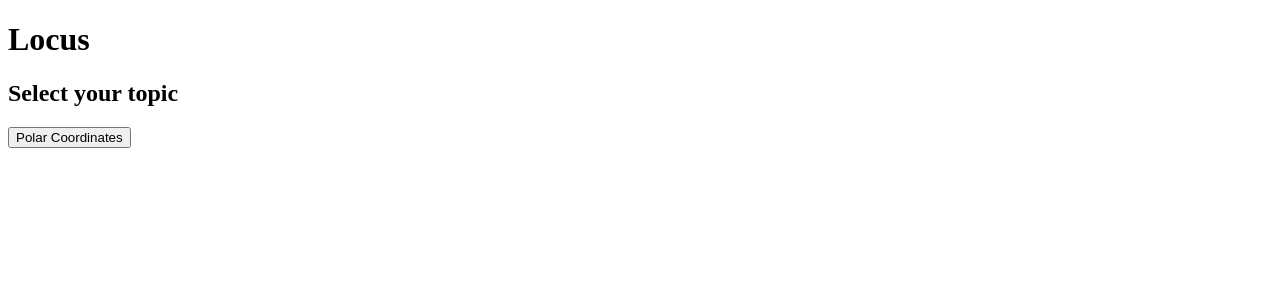
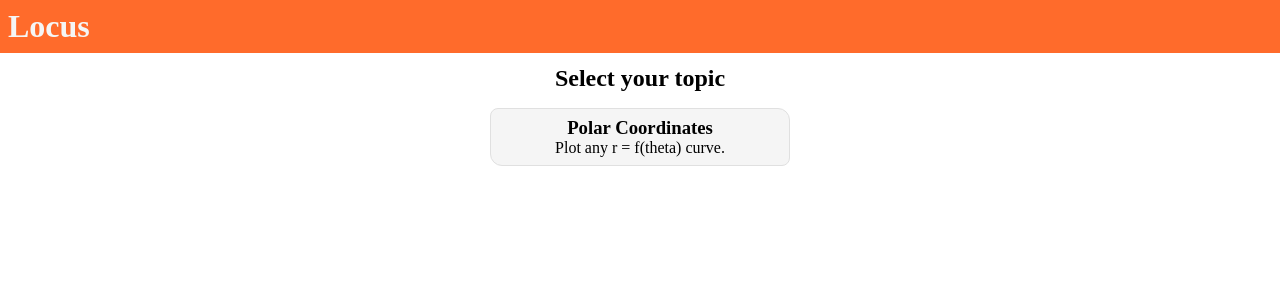
Before and after one commit to Aashutosh-kc/math-app, a React (Vite) app: page / in a window 1280 px wide. Shown: the top 300 px of the page. Built offline with nearby package versions, Linux system fonts and the light colour scheme.

Commit message:
style: add styling to page using css-variables

```diff
--- a/src/App.css
+++ b/src/App.css
@@ -0,0 +1,6 @@
+.title{
+    background-color: var(--accent);
+    color: var(--surface);
+    padding: 8px;
+    width: auto;
+}
--- a/src/App.jsx
+++ b/src/App.jsx
@@ -1,12 +1,12 @@
 import { useState } from "react"
 import TopicSelector from "./TopicSelector"
 import PolarCoordinates from "./PolarCoordinates"
-
+import './App.css'
 function App(){
   const [topic,setTopic] = useState(null);
   return(
   <>
-    <h1>Locus</h1>
+    <h1 className="title">Locus</h1>
     { topic === null && <TopicSelector onSelect={setTopic} />}
     { topic === "polar" && <PolarCoordinates />}
   </>
--- /dev/null
+++ b/src/PolarCoordinates.css
@@ -0,0 +1,80 @@
+.topic{
+    display: flex;
+    flex-direction: column;
+    align-items: center;
+    gap: 12px;
+}
+.topic h1{
+    margin: 12px;
+    color: var(--accent);
+    padding: 8px 12px;
+}
+.topic .user-input{
+    display: flex;
+    flex-direction: row;
+    gap: 8px;
+    align-items: center;
+}
+.topic  .instructions{
+    font-size: 18px;
+}
+.topic .user-input input{
+    padding: 8px 12px;
+    border: 1px solid var(--accent);
+    border-radius: 8px;
+    font-size: 16px;
+}
+.topic .user-input input:focus {
+    outline: none;
+    border-color: var(--accent);
+}
+.plot-button{
+    padding: 8px 12px;
+    border: 1px solid var(--accent);
+    border-radius: 8px;
+    cursor: pointer;
+    color: var(--surface);
+    background-color: var(--accent);
+}
+.plot-button:hover{
+    background-color: var(--accent-hover);
+}
+.data{
+    display: flex;
+    flex-direction: row;
+    gap: 16px;
+    /* align-items: flex-start; */
+}
+.polar-table{
+    width: 300px;
+    border: 1px solid var(--accent);
+    padding: 4px;
+    border-collapse: collapse;
+    text-align: center;
+    max-height: 500px;
+}
+.polar-table caption{
+    background-color: var(--accent);
+    font-size: 18px;
+    color: var(--surface);
+    padding: 12px;
+    border: none;
+    border-top-left-radius: 12px;
+    border-top-right-radius: 12px;
+}
+.polar-table th,
+.polar-table td {
+    border: 1px solid var(--text);
+
+}
+.polar-table th{
+    padding: 12px;
+}
+.polar-table tbody tr:nth-child(even){
+    background: #f5f5f5;
+}
+.polar-canvas{
+    border: 1px solid var(--accent);
+    display: block;
+    margin-top: 16px;
+}
--- a/src/PolarCoordinates.jsx
+++ b/src/PolarCoordinates.jsx
@@ -1,5 +1,6 @@
 import { useState,useRef,useEffect } from "react"
 import * as math from "mathjs"
+import './PolarCoordinates.css';
 function PolarCoordinates() {
     const [input,setInput] = useState("");
     const canvasRef = useRef(null);
@@ -108,7 +109,7 @@ function plotCurve(){
     const scale = 50;
     plotGrid();
 
-    ctx.strokeStyle= "#00FF99";
+    ctx.strokeStyle= "#FF6B2B";
     ctx.lineWidth = 2;
     ctx.beginPath();
     points.forEach(({r,theta},index)  => {
@@ -129,19 +130,21 @@ function plotCurve(){
 
 
     return (
-        <div>
+        <div className = "topic">
             <h1>Polar Coordinates</h1>
-        <p>Enter your function (use theta for θ)</p>
+                <p className="instructions">Enter your function (use theta for θ) : </p>
+                <div className="user-input">
                 <input type="text"
                 onChange={(e) => setInput(e.target.value)}
                 placeholder =" e.g. 1 + cos(theta)"
                 value ={input}
                 />
-        <p>You typed: {input}</p>
-        <button onClick={() => plotCurve()}>Plot</button>
+                <button className = "plot-button" onClick={() => plotCurve()}>Plot</button>
+            </div>
+            <div className="data">
             { showResult && <>
-        <h2>r - θ Table</h2>
-        <table>
+            <table className="polar-table">
+            <caption>r - θ Table</caption>
             <thead>
             <tr>
                 <th>θ (degrees)</th>
@@ -163,9 +166,9 @@ function plotCurve(){
             ref={canvasRef}
                 height = {500}
                 width = {500}
-            style={{ border: "1px solid black", display: "block", marginTop: "20px" }}
+                className ="polar-canvas"
             />
-
+            </div>
         </div>
     )
 }
--- /dev/null
+++ b/src/TopicSelector.css
@@ -0,0 +1,25 @@
+.topic-container{
+    display: flex;
+    flex-direction: column;
+    gap: 16px;
+    align-items: center;
+}
+.topic-container h2{
+    margin-top: 12px;
+}
+.card{
+    background-color: var(--surface);
+    width: 300px;
+    border: 1px solid var(--border);
+    border-radius: 8px 12px;
+    padding: 8px;
+    cursor: pointer;
+    text-align: center;
+}
+.card:hover{
+    background-color: var(--accent);
+    color: var(--surface);
+    p{
+        color: var(--text);
+    }
+}
--- a/src/TopicSelector.jsx
+++ b/src/TopicSelector.jsx
@@ -1,8 +1,12 @@
+import './TopicSelector.css'
 function TopicSelector( { onSelect }){
     return (
-    <div>
+    <div className='topic-container' onClick={() => onSelect("polar")}>
         <h2>Select your topic</h2>
-        <button onClick={() => onSelect("polar")}>Polar Coordinates</button>
+        <div className='card'>
+            <h3>Polar Coordinates</h3>
+            <p>Plot any r = f(theta) curve.</p>
+        </div>
     </div>
     )
 }
--- a/src/index.css
+++ b/src/index.css
@@ -0,0 +1,18 @@
+*{
+    margin: 0;
+    padding: 0;
+    box-sizing: border-box;
+}
+:root{
+--bg:           #ffffff;   /* white background */
+--surface:      #f5f5f5;   /* cards, panels */
+--border:       #e0e0e0;   /* subtle borders */
+--accent:       #FF6B2B;   /* burnt orange */
+--accent-hover: #e55a1f;   /* darker on hover */
+--text:         #1a1a1a;   /* near black text */
+--subtext:      #666666;   /* secondary text */
+}
+body{
+    background-color: var(--bg);
+    min-height: 100vh;
+}
```
Lines whose indentation alone changed are shown as unchanged.
